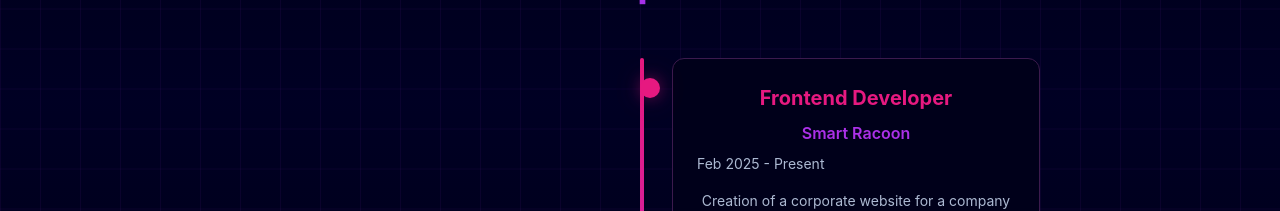
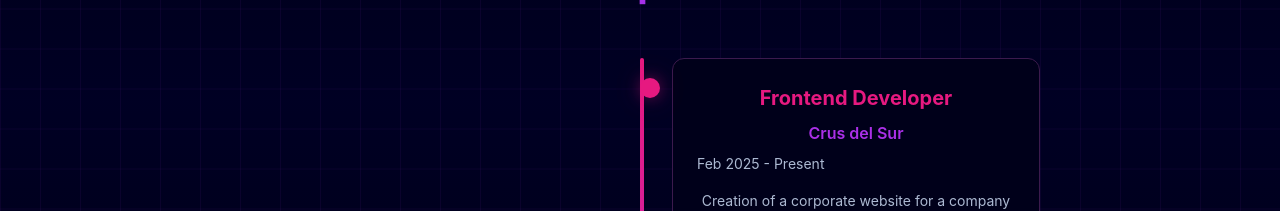
Before and after one commit to Remojs/Portfolio-II, a React (Vite) app: page / in a window 1280 px wide. Shown: the part 2700-2911 px from the top of the page. Built offline with nearby package versions, Linux system fonts and the light colour scheme.

Commit message:
date change

```diff
--- a/src/components/sections/work/WorkExperienceSection.jsx
+++ b/src/components/sections/work/WorkExperienceSection.jsx
@@ -5,7 +5,7 @@
     {
       id: 4,
       position: 'Frontend Developer',
-      company: 'Smart Racoon',
+      company: 'Crus del Sur',
       period: 'Feb 2025 - Present',
       description: 'Creation of a corporate website for a company in the aviation industry. My duties involve designing and developing the web interfaces for the different areas of the site, as well as participating in technical decisions for the project.',
       technologies: ['React', 'JavaScript', 'TypeScript', 'Framer Motion', 'Figma'],
```
